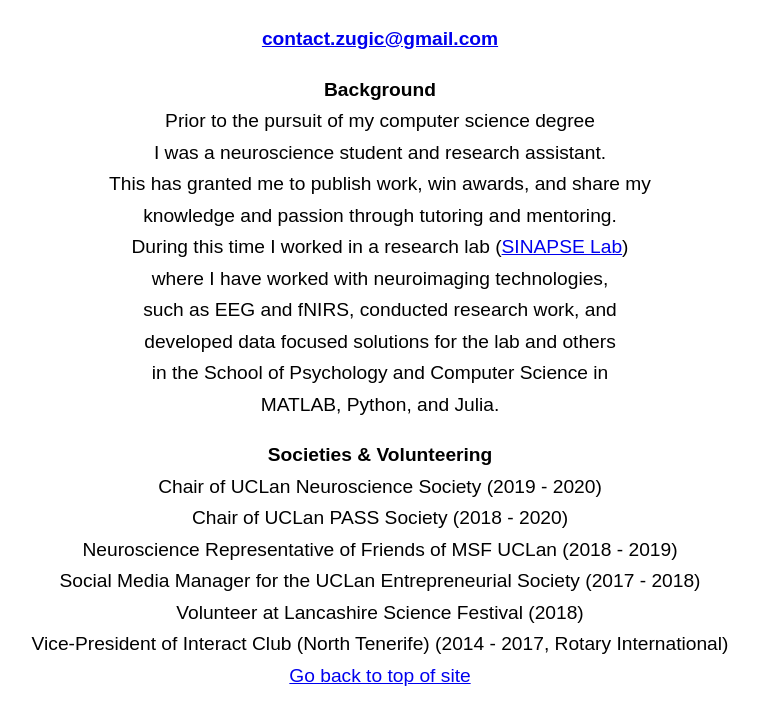
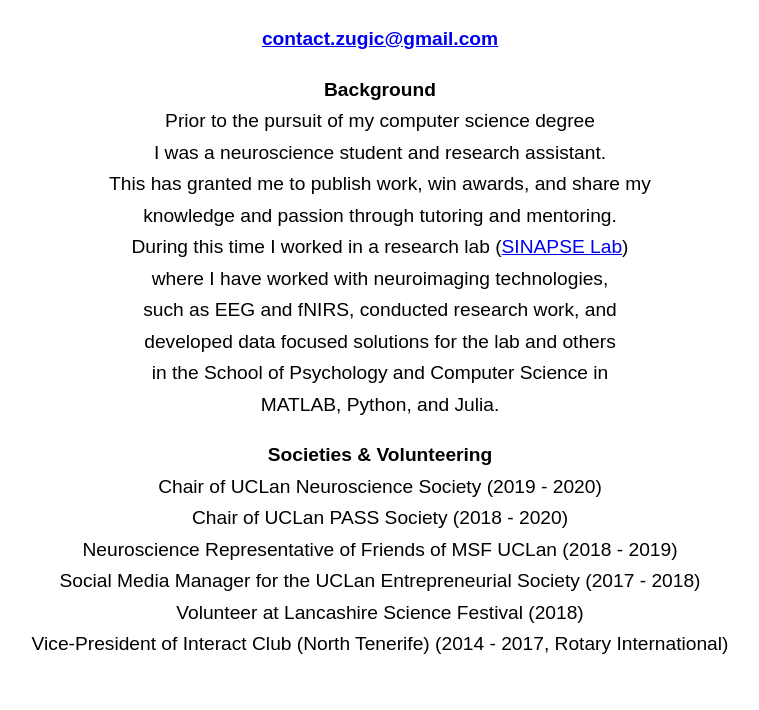
Before and after one commit to LucaZugic/lucazugic.github.io, a plain HTML site: page background.html in a window 1280 px wide. Shown: the part 142-852 px from the top of the page, without its empty margins (260-1019 px from the left). After the commit the page ends 821 px from the top, so only its background shows below. Drawn offline with Linux system fonts and the light colour scheme.

Commit message:
Update background.html

```diff
--- a/background.html
+++ b/background.html
@@ -46,5 +46,4 @@
 	Social Media Manager for the UCLan Entrepreneurial Society (2017 - 2018)<br>
 	Volunteer at Lancashire Science Festival (2018)<br>
 	Vice-President of Interact Club (North Tenerife) (2014 - 2017, Rotary International)<br>
-	<a href="#intro">Go back to top of site</a>
 </body>
```
Lines whose indentation alone changed are shown as unchanged.
